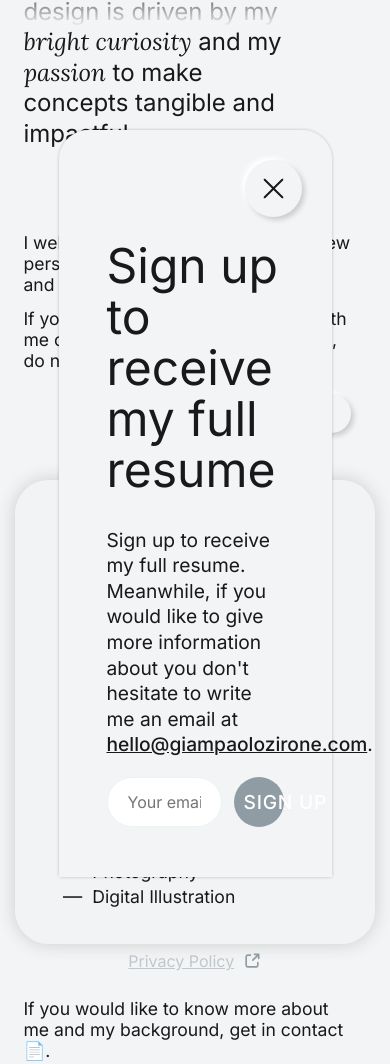
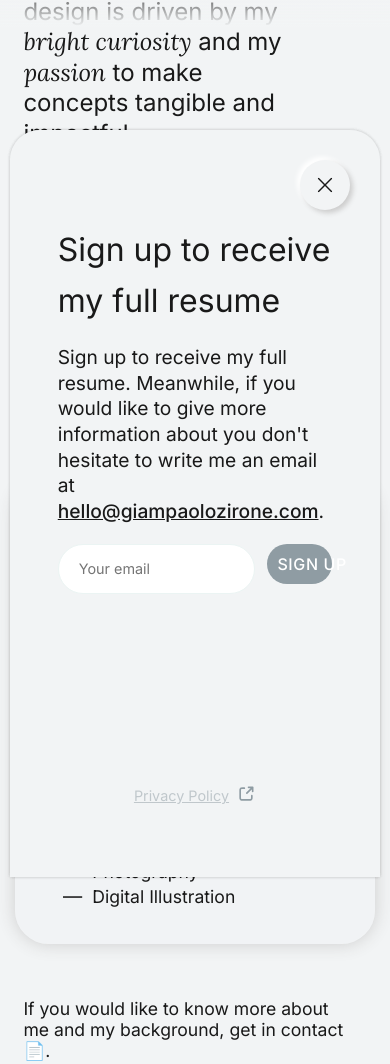
Before and after one commit to jumpi00/website_personal_2024, a plain HTML site: page about.html in a window 390 px wide. Shown: the part 817-1881 px from the top of the page. Drawn offline with nearby package versions, Linux system fonts and the light colour scheme.

Commit message:
responsive-form-01_tocheck

```diff
--- a/css/responsive.css
+++ b/css/responsive.css
@@ -24,6 +24,17 @@
 
     main div h3 {
         font-size: 1.8rem;
+    }
+
+    /*FORM*/
+    .cntct-form-title {
+        font-size: 2.5rem;
+        margin: 1.2rem auto;
+    }
+
+    .cntct-form-x {
+        width: 20px;
+        height: 20px;
     }
 
 }
@@ -61,12 +72,33 @@
         font-size: 3rem;
         line-height: 3.4rem;
     }
+
+    /*FORM*/
+    .cntct-form-title {
+        font-size: 2.2rem;
+        margin: 1rem auto;
+    }
+
+    .cntct-form-x {
+        width: 18px;
+        height: 18px;
+    }
+
+    .ipt03-cntform {
+        font-size: 1.1rem;
+        height: 45px;
+    }
 }
 
 /*size 940px*/
 @media all and (max-width: 940px){
     .box_contact_mail a {
         font-size: 2.6rem;
+    }
+
+    /*FORM*/
+    .cntct-form {
+        max-width: 90%;
     }
 }
 
@@ -189,6 +221,11 @@
     .res_stc_01 {
         max-width: 48%;
     }
+
+    /*FORM*/
+    .cntct-form {
+        max-width: 95%;
+    }
 }
 
 /*size 590px*/
@@ -196,6 +233,16 @@
     .box_contact_mail a {
         font-size: 1.6rem;
         text-decoration-thickness: 0.14rem;
+    }
+
+    /*FORM*/
+    .prv-plc {
+        font-size: 0.9rem;
+    }
+
+    .ipt03-cntform {
+        font-size: 1rem;
+        height: 40px;
     }
 }
 
@@ -379,6 +426,16 @@
     .git_stc_01, .res_stc_01 {
         font-size: 1.1rem;
     }
+
+    /*FORM*/
+    .cntct-form-title {
+        font-size: 2rem;
+        margin: 1rem auto;
+    }
+
+    form {
+        font-size: 0.9rem;
+    }
 }
 
 /*size 375px*/
@@ -501,4 +558,25 @@
         margin-top: 40%;
     }
 
+    /*FORM*/
+    .cntct-form-title {
+        font-size: 1.9rem;
+        margin: 0.9rem auto;
+        line-height: 2rem;
+    }
+
+    .cntct-form-x {
+        width: 16px;
+        height: 16px;
+    }
+
+    /*form {
+        font-size: 0.9rem;
+    }*/
+
+    .ipt03-cntform {
+        font-size: 0.9rem;
+        height: 35px;
+    }
+
 }
```
Also changed, not shown: index.html (+6 -2 lines).
